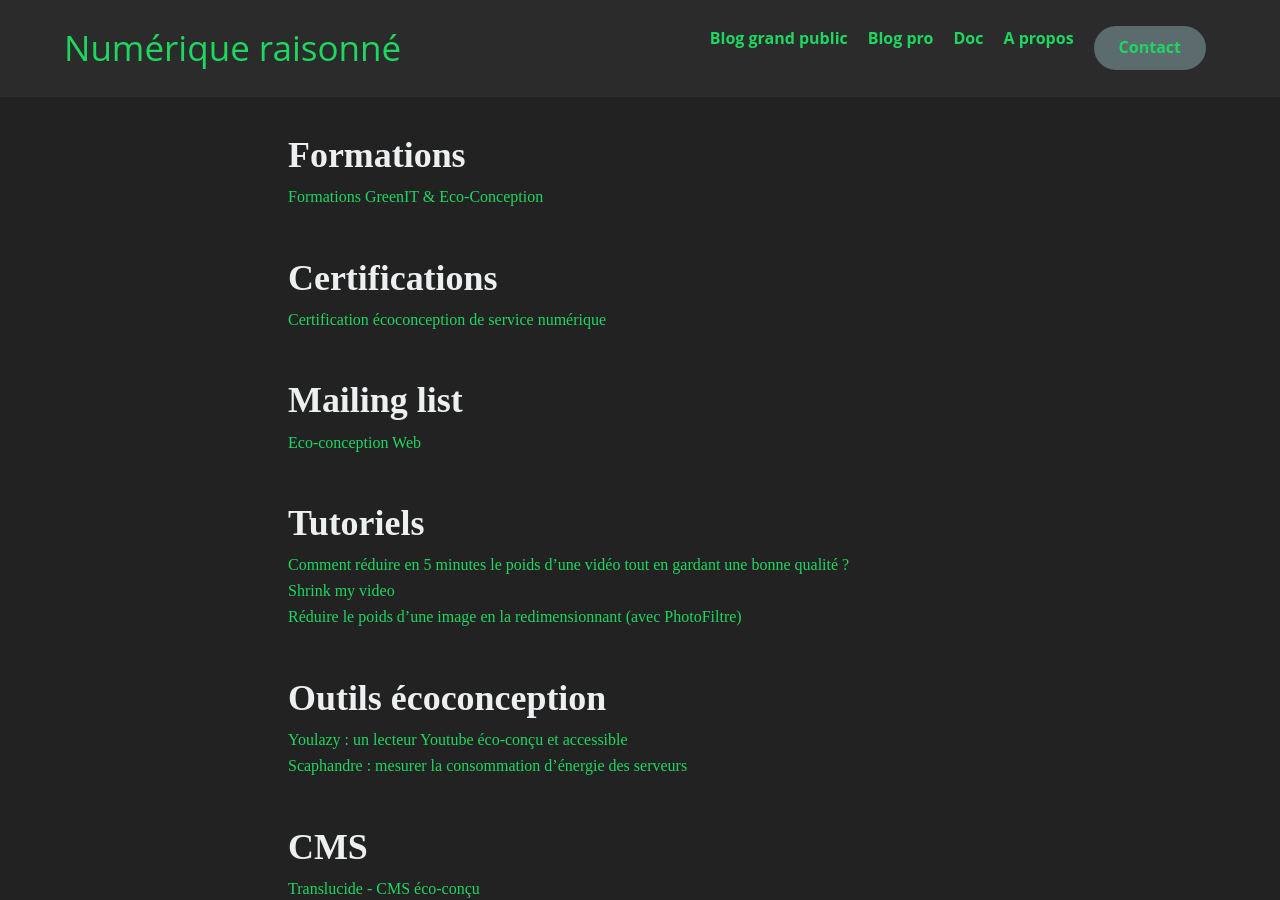
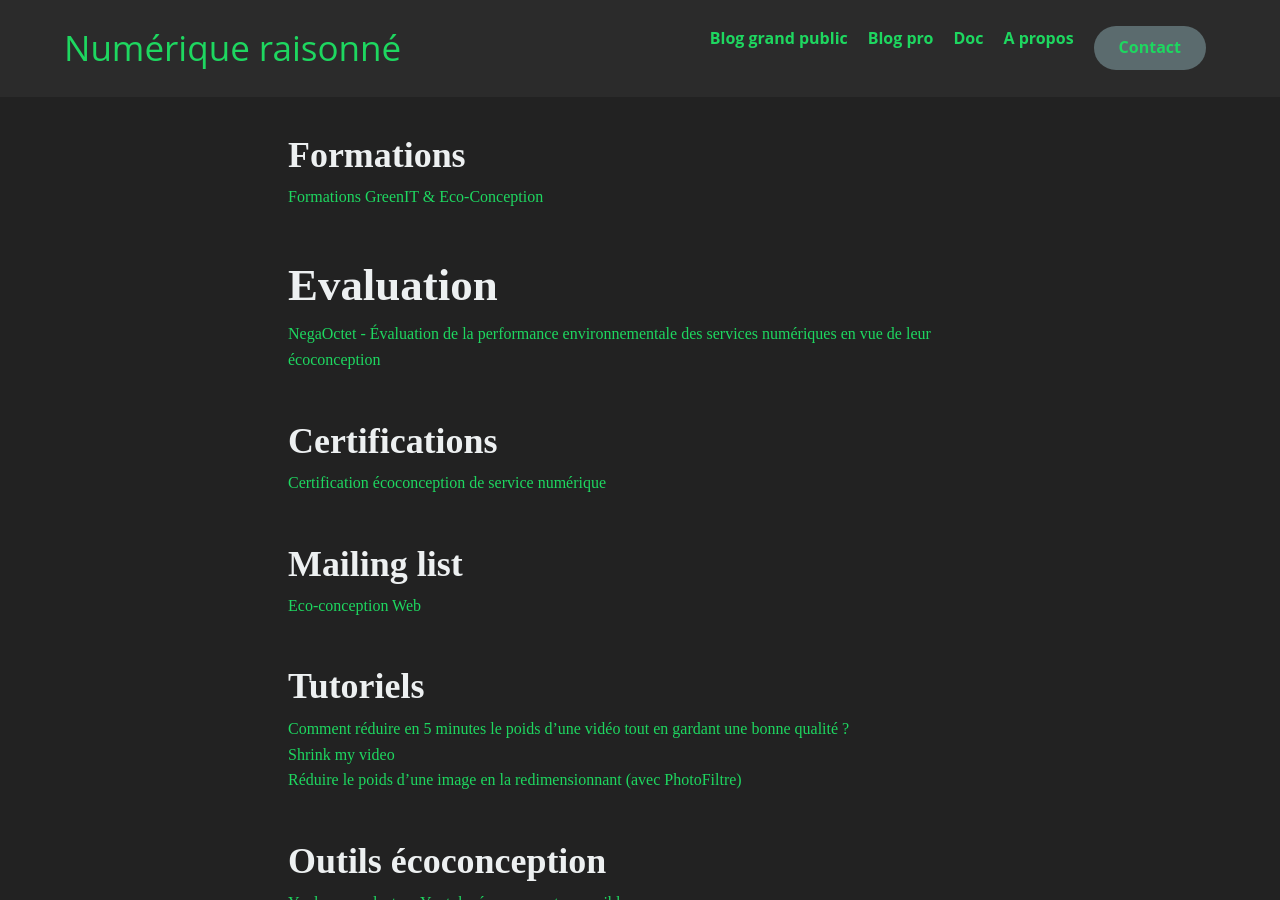
Before and after one commit to Slandais/slandais.github.io, a Jekyll site: the page built from _pages/liens-numerique-responsable.md, in a window 1280 px wide and 900 px high, scrolled down 1060 px. Built offline with Jekyll 4.4.1, drawn with Linux system fonts in a browser that asks for light colours.

Commit message:
Update liens-numerique-responsable.md

```diff
--- a/_pages/liens-numerique-responsable.md
+++ b/_pages/liens-numerique-responsable.md
@@ -40,6 +40,10 @@ permalink: /liens-numerique-responsable/
 ## Formations
 
 * [Formations GreenIT & Eco-Conception](https://www.greenit.fr/agenda/type/formation/)
+
+# Evaluation
+
+* [NegaOctet - Évaluation de la performance environnementale des services numériques en vue de leur écoconception](https://negaoctet.org/)
 
 ## Certifications
 
```
